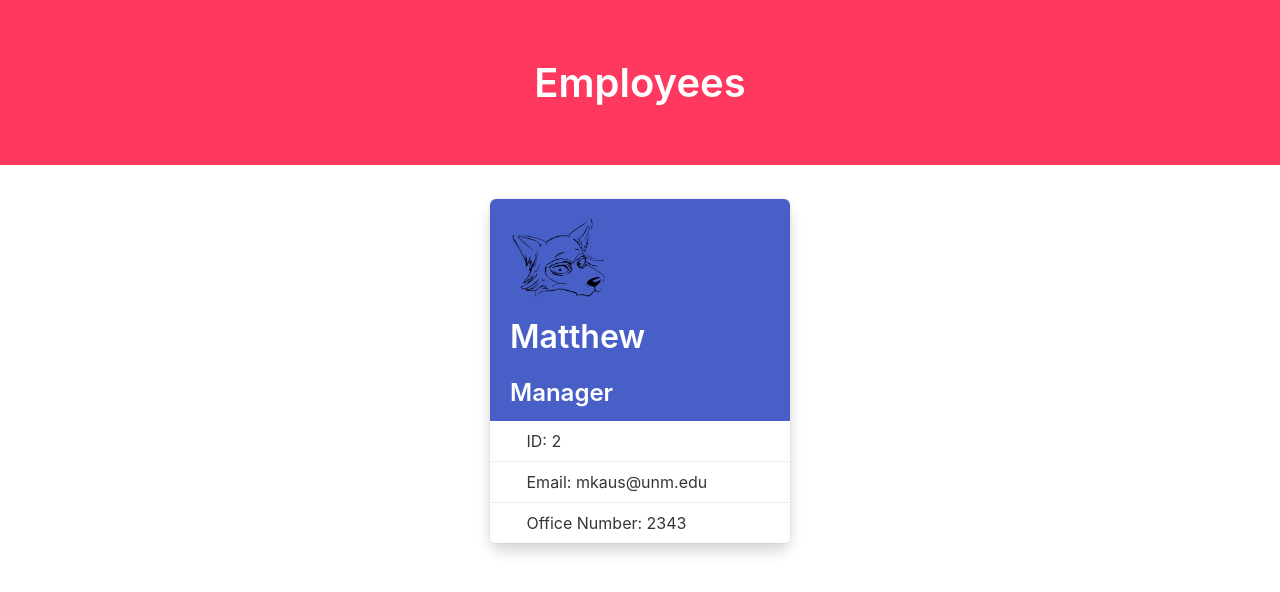
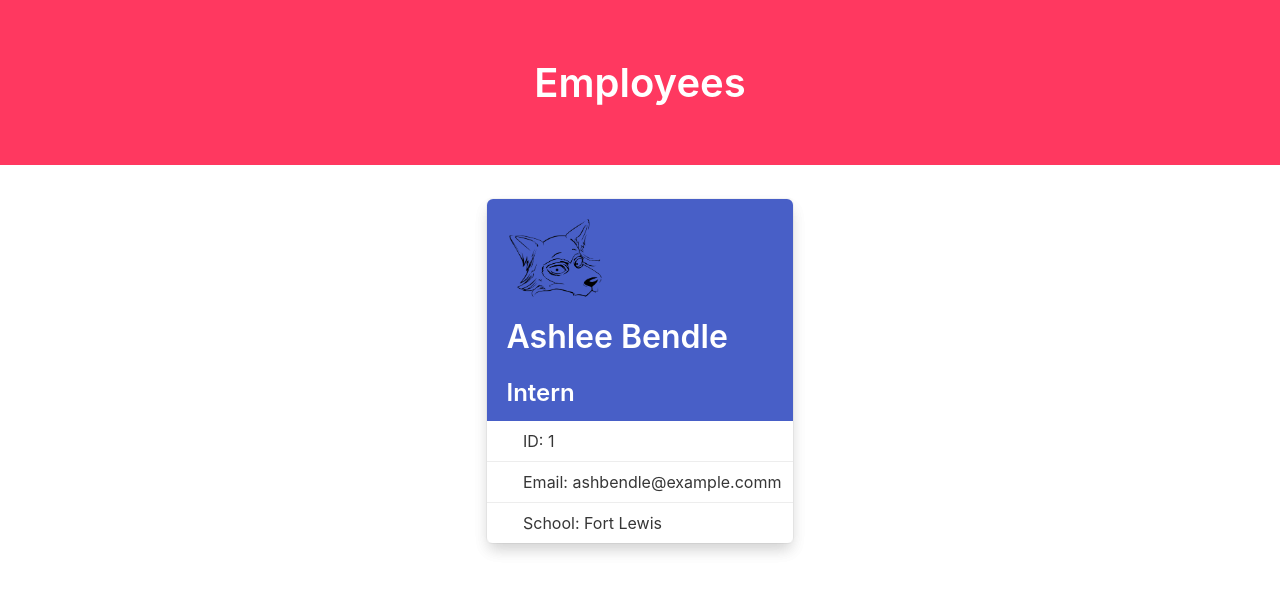
Before and after one commit to LifeInvaderr/Employee-Manager, a website: page dist/index.html in a window 1280 px wide. Drawn offline with nearby package versions, Linux system fonts and the light colour scheme.

Commit message:
updated ReadMe

```diff
--- a/dist/index.html
+++ b/dist/index.html
@@ -1,4 +1,3 @@
-
 <!DOCTYPE html>
 <html lang="en">
 
@@ -15,39 +14,36 @@
     <header class="title is-2">
         Employees
     </header>
-
     <main>
-
         <div class="isPadding">
             <div class="card">
                 <article class="panel is-link">
                     <div class="panel-heading">
                         <img class="is-vcentered" src='../images/Legosi-png.png'>
-                <p class="title is-3">Matthew</p>
-                <p class="title is-4">Manager</p>
+                        <p class="title is-3">Ashlee Bendle</p>
+                        <p class="title is-4">Intern</p>
                     </div>
                     <a class="panel-block">
                         <span class="panel-icon">
                             <i class="fas fa-book" aria-hidden="true"></i>
                         </span>
-                ID: 2
+                        ID: 1
                     </a>
                     <a class="panel-block">
                         <span class="panel-icon">
                             <i class="fas fa-book" aria-hidden="true"></i>
                         </span>
-                Email: mkaus@unm.edu
+                        Email: ashbendle@example.comm
                     </a>
                     <a class="panel-block">
                         <span class="panel-icon">
                             <i class="fas fa-book" aria-hidden="true"></i>
                         </span>
-                Office Number: 2343
+                        School: Fort Lewis
                     </a>
                 </article>
             </div>
         </div>
-
     </main>
 </body>
 
```
Also changed, not shown: README.md. Lines whose indentation alone changed are shown as unchanged.
